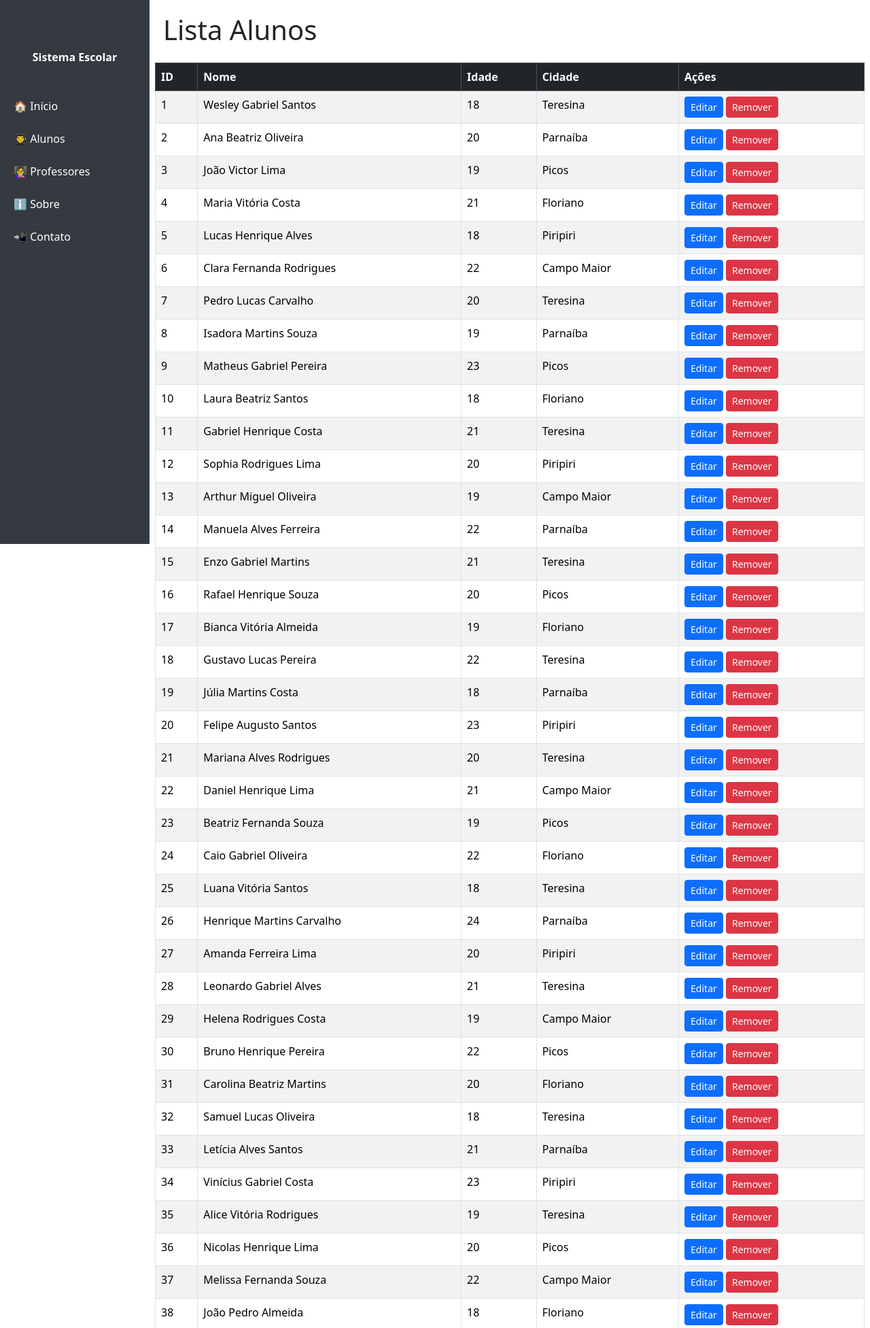
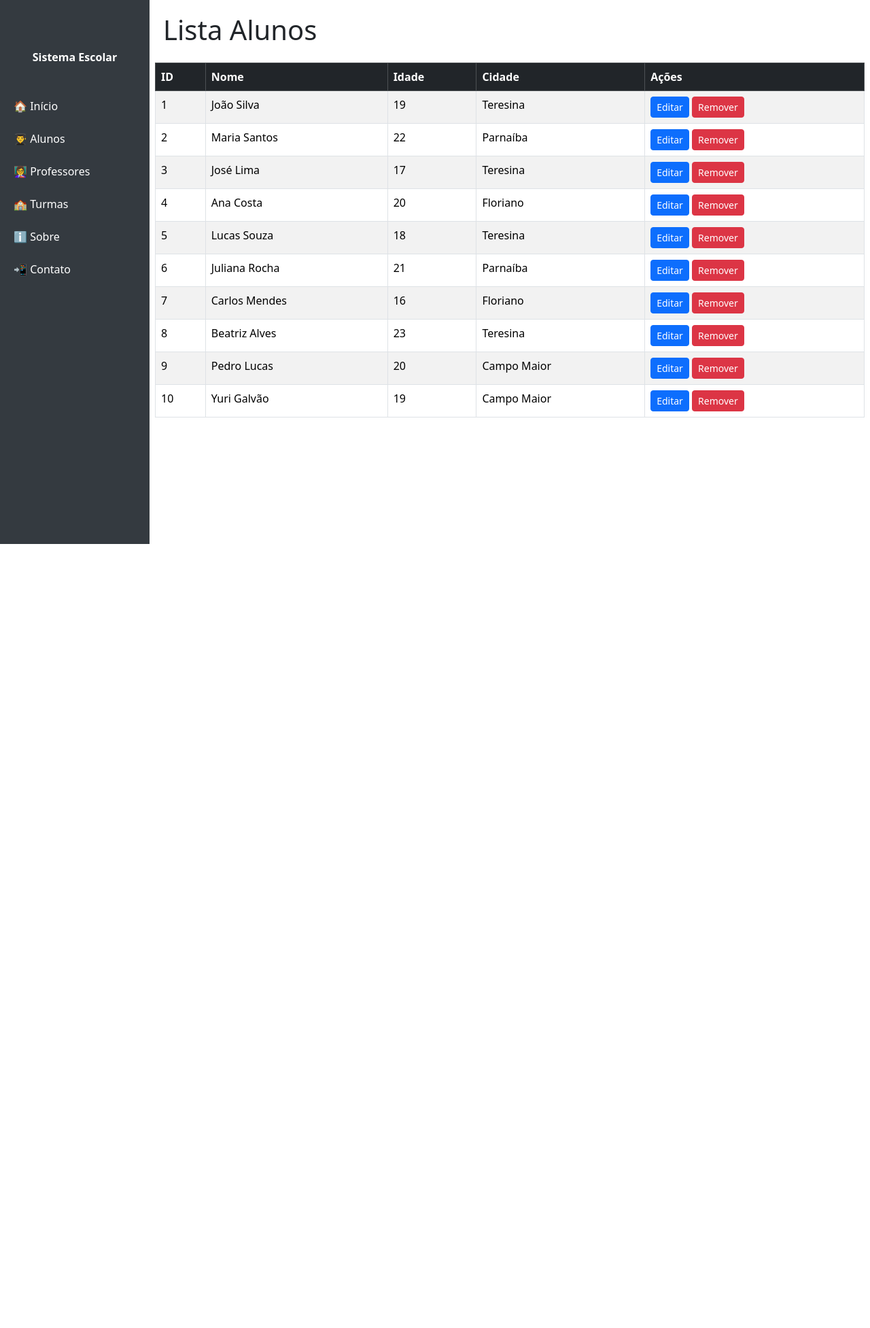
Before and after one commit to Kelson14/pflask, a Flask app: page /aluno in a window 1280 px wide. Shown: the top 1953 px of the page at 68% size. After the commit the page ends 800 px from the top, so only its background shows below. Run offline with Flask 3, Linux system fonts and the light colour scheme; data comes from the database, SQL or seed files in the repository; both versions use the stored data as it was after the commit.

Commit message:
Atualizada DAO

```diff
--- a/app.py
+++ b/app.py
@@ -1,4 +1,7 @@
 from flask import Flask, render_template
+from dao.aluno_dao import AlunoDAO
+from dao.professor_dao import ProfessorDAO
+from dao.turma_dao import TurmaDAO
 
 app = Flask(__name__)
 
@@ -14,81 +17,23 @@ def sobre():
 
 @app.route('/aluno')
 def listar_alunos():
-    lista = [
-    (1, 'Wesley Gabriel Santos', 18, 'Teresina'),
-    (2, 'Ana Beatriz Oliveira', 20, 'Parnaíba'),
-    (3, 'João Victor Lima', 19, 'Picos'),
-    (4, 'Maria Vitória Costa', 21, 'Floriano'),
-    (5, 'Lucas Henrique Alves', 18, 'Piripiri'),
-    (6, 'Clara Fernanda Rodrigues', 22, 'Campo Maior'),
-    (7, 'Pedro Lucas Carvalho', 20, 'Teresina'),
-    (8, 'Isadora Martins Souza', 19, 'Parnaíba'),
-    (9, 'Matheus Gabriel Pereira', 23, 'Picos'),
-    (10, 'Laura Beatriz Santos', 18, 'Floriano'),
-    (11, 'Gabriel Henrique Costa', 21, 'Teresina'),
-    (12, 'Sophia Rodrigues Lima', 20, 'Piripiri'),
-    (13, 'Arthur Miguel Oliveira', 19, 'Campo Maior'),
-    (14, 'Manuela Alves Ferreira', 22, 'Parnaíba'),
-    (15, 'Enzo Gabriel Martins', 21, 'Teresina'),
-    (16, 'Rafael Henrique Souza', 20, 'Picos'),
-    (17, 'Bianca Vitória Almeida', 19, 'Floriano'),
-    (18, 'Gustavo Lucas Pereira', 22, 'Teresina'),
-    (19, 'Júlia Martins Costa', 18, 'Parnaíba'),
-    (20, 'Felipe Augusto Santos', 23, 'Piripiri'),
-    (21, 'Mariana Alves Rodrigues', 20, 'Teresina'),
-    (22, 'Daniel Henrique Lima', 21, 'Campo Maior'),
-    (23, 'Beatriz Fernanda Souza', 19, 'Picos'),
-    (24, 'Caio Gabriel Oliveira', 22, 'Floriano'),
-    (25, 'Luana Vitória Santos', 18, 'Teresina'),
-    (26, 'Henrique Martins Carvalho', 24, 'Parnaíba'),
-    (27, 'Amanda Ferreira Lima', 20, 'Piripiri'),
-    (28, 'Leonardo Gabriel Alves', 21, 'Teresina'),
-    (29, 'Helena Rodrigues Costa', 19, 'Campo Maior'),
-    (30, 'Bruno Henrique Pereira', 22, 'Picos'),
-    (31, 'Carolina Beatriz Martins', 20, 'Floriano'),
-    (32, 'Samuel Lucas Oliveira', 18, 'Teresina'),
-    (33, 'Letícia Alves Santos', 21, 'Parnaíba'),
-    (34, 'Vinícius Gabriel Costa', 23, 'Piripiri'),
-    (35, 'Alice Vitória Rodrigues', 19, 'Teresina'),
-    (36, 'Nicolas Henrique Lima', 20, 'Picos'),
-    (37, 'Melissa Fernanda Souza', 22, 'Campo Maior'),
-    (38, 'João Pedro Almeida', 18, 'Floriano'),
-    (39, 'Yasmin Oliveira Santos', 21, 'Teresina'),
-    (40, 'Murilo Gabriel Costa', 23, 'Parnaíba'),
-    (41, 'Eduarda Martins Lima', 19, 'Piripiri'),
-    (42, 'Rodrigo Henrique Alves', 22, 'Teresina'),
-    (43, 'Valentina Souza Pereira', 20, 'Picos'),
-    (44, 'Miguel Lucas Rodrigues', 18, 'Campo Maior'),
-    (45, 'Nicole Beatriz Costa', 21, 'Floriano'),
-    (46, 'Thiago Gabriel Santos', 23, 'Teresina'),
-    (47, 'Rebeca Vitória Lima', 19, 'Parnaíba'),
-    (48, 'Davi Henrique Oliveira', 20, 'Piripiri'),
-    (49, 'Lorena Martins Alves', 22, 'Teresina'),
-    (50, 'Vitor Gabriel Pereira', 21, 'Picos')
-    ]
+    dao = AlunoDAO()
+    lista = dao.listar()
     return render_template('aluno/lista_aluno.html', lista=lista)
 
 
 @app.route('/professor')
 def listar_professores():
-    lista = [
-    (1, 'Diego Henrique Martins', 34, 'Teresina'),
-    (2, 'Larissa Beatriz Costa', 27, 'Parnaíba'),
-    (3, 'Ruan Gabriel Oliveira', 39, 'Picos'),
-    (4, 'Letícia Alves Pereira', 31, 'Floriano'),
-    (5, 'André Victor Santos', 43, 'Piripiri'),
-    (6, 'Marina Carvalho Lima', 29, 'Campo Maior'),
-    (7, 'Guilherme Rodrigues Souza', 36, 'Teresina'),
-    (8, 'Natália Ferreira Alves', 33, 'Parnaíba'),
-    (9, 'Caio Henrique Costa', 28, 'Picos'),
-    (10, 'Bruna Martins Oliveira', 41, 'Floriano'),
-    (11, 'Samuel Pereira Santos', 35, 'Teresina'),
-    (12, 'Eduarda Vitória Lima', 26, 'Piripiri'),
-    (13, 'Leonardo Almeida Costa', 44, 'Campo Maior'),
-    (14, 'Melissa Rodrigues Silva', 30, 'Parnaíba'),
-    (15, 'Victor Gabriel Ferreira', 38, 'Teresina')
-    ]
+    dao = ProfessorDAO()
+    lista = dao.listar()
     return render_template('professor/lista_professor.html', lista=lista)
+
+
+@app.route('/turma')
+def listar_turma():
+    dao = TurmaDAO()
+    lista = dao.listar()
+    return render_template('turma/lista_turma.html', lista=lista)
 
 
 
--- /dev/null
+++ b/dao/aluno_dao.py
@@ -0,0 +1,13 @@
+from dao.db_config import get_connection
+
+class AlunoDAO:
+
+    sqlSelect = 'SELECT id,nome,idade,cidade FROM aluno'
+
+    def listar(self):
+        conn = get_connection()
+        cursor = conn.cursor()
+        cursor.execute(self.sqlSelect)
+        lista = cursor.fetchall()
+        conn.close()
+        return lista
--- /dev/null
+++ b/dao/db_config.py
@@ -0,0 +1,7 @@
+import sqlite3
+
+
+DB_PATH = "banco_escola.db"
+
+def get_connection():
+    return sqlite3.connect(DB_PATH)
--- a/templates/dashboard/cabecalho.html
+++ b/templates/dashboard/cabecalho.html
@@ -52,6 +52,7 @@
         <a href="/">🏠 Início</a>
         <a href="/aluno">👨‍🎓 Alunos</a>
         <a href="/professor">👩‍🏫 Professores</a>
+        <a href="/turma">🏫 Turmas</a>
         <a href="/sobre">ℹ️ Sobre</a>
         <a href="/contato">📲 Contato</a>
     </nav>
```
Also changed, not shown: dao/professor_dao.py (added, +13 -0 lines), dao/turma_dao.py (added, +13 -0 lines), turma/lista_turma.html (added, +48 -0 lines), banco_escola.db (added), dao/__init__.py (added).
